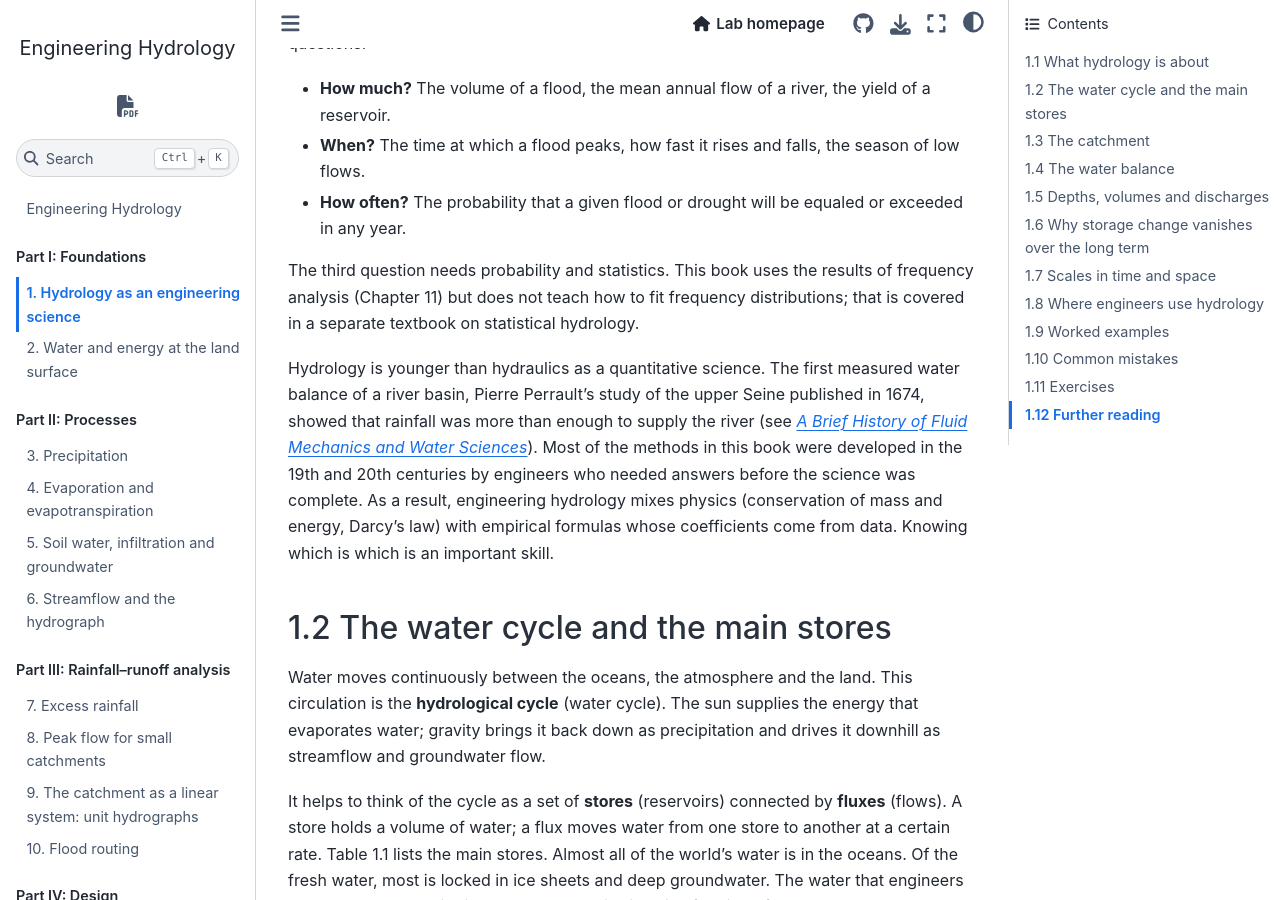
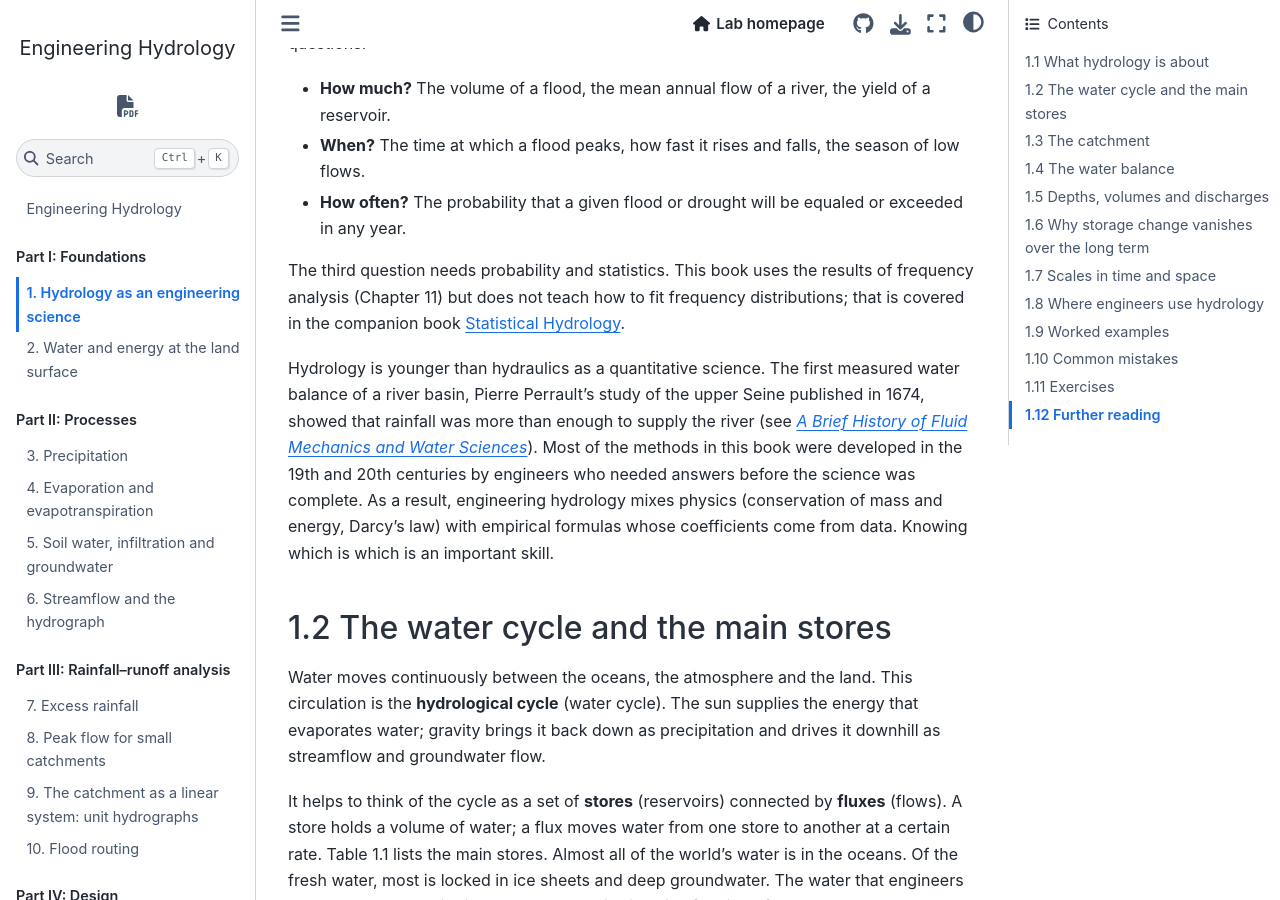
Before and after one commit to daehakim-waterlab/engineering-hydrology, a Jupyter Book: the page built from chapters/ch01_hydrology_as_an_engineering_science.md, in a window 1280 px wide and 900 px high, scrolled down 1020 px. Built offline with Jupyter Book 1.0.4 settings and Sphinx 7.4.7 and the Sphinx Book theme 1.1.4, drawn with Linux system fonts in a browser that asks for light colours.

Commit message:
Link the Statistical Hydrology textbook
Co-Authored-By: Claude Opus 5.5 <noreply@anthropic.com>

```diff
--- a/chapters/ch01_hydrology_as_an_engineering_science.md
+++ b/chapters/ch01_hydrology_as_an_engineering_science.md
@@ -52,7 +52,7 @@ Civil engineers meet hydrology whenever a structure must deal with water that it
 - **When?** The time at which a flood peaks, how fast it rises and falls, the season of low flows.
 - **How often?** The probability that a given flood or drought will be equaled or exceeded in any year.
 
-The third question needs probability and statistics. This book uses the results of frequency analysis (Chapter 11) but does not teach how to fit frequency distributions; that is covered in a separate textbook on statistical hydrology.
+The third question needs probability and statistics. This book uses the results of frequency analysis (Chapter 11) but does not teach how to fit frequency distributions; that is covered in the companion book [Statistical Hydrology](https://hydroclimatol.com/statistical-hydrology/).
 
 Hydrology is younger than hydraulics as a quantitative science. The first measured water balance of a river basin, Pierre Perrault's study of the upper Seine published in 1674, showed that rainfall was more than enough to supply the river (see [*A Brief History of Fluid Mechanics and Water Sciences*](https://hydroclimatol.com/water-history/history-of-hydrology/#the-birth-of-quantitative-hydrology-perrault-mariotte-and-halley)). Most of the methods in this book were developed in the 19th and 20th centuries by engineers who needed answers before the science was complete. As a result, engineering hydrology mixes physics (conservation of mass and energy, Darcy's law) with empirical formulas whose coefficients come from data. Knowing which is which is an important skill.
 
```
Also changed, not shown: chapters/ch11_design_rainfall.md (+1 -1 lines), chapters/ch12_design_floods.md (+1 -1 lines), intro.md (+1 -1 lines).
